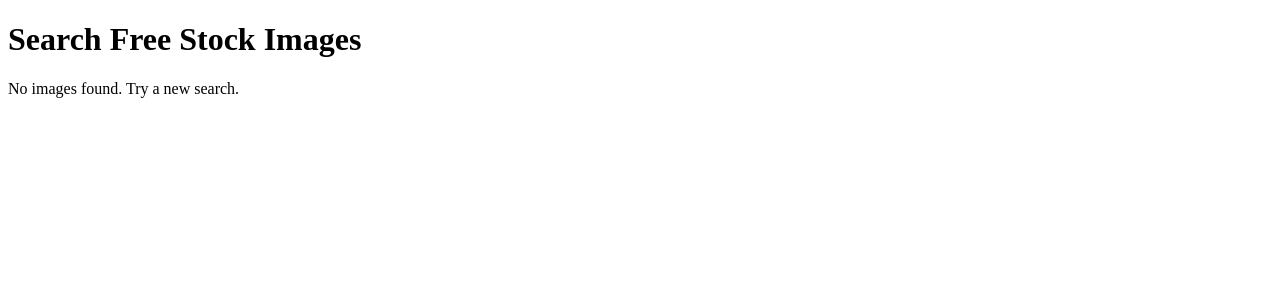
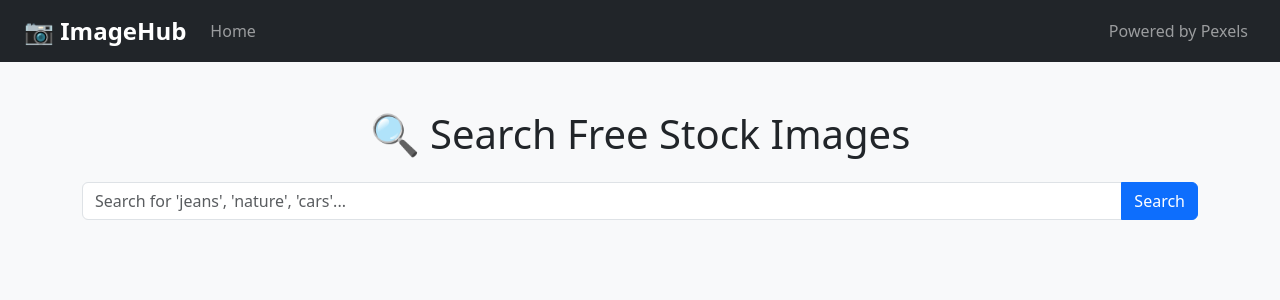
Before and after one commit to ritika7893/ImageHub, a Django app: page / in a window 1280 px wide. Shown: the top 300 px of the page. Run offline with Django 5.2, Linux system fonts and the light colour scheme.

Commit message:
Make UI Presentable

```diff
--- a/fetcher/templates/fetcher/home.html
+++ b/fetcher/templates/fetcher/home.html
@@ -1,39 +1,105 @@
 <!DOCTYPE html>
-<html>
+<html lang="en">
 <head>
-    <title>Image Fetcher</title>
+  <meta charset="UTF-8">
+  <title>ImageHub | Free Stock Images</title>
+  <link href="https://cdn.jsdelivr.net/npm/bootstrap@5.3.0/dist/css/bootstrap.min.css" rel="stylesheet">
+  <style>
+    body {
+      background-color: #f8f9fa;
+    }
+    .navbar-brand {
+      font-weight: bold;
+      font-size: 1.5rem;
+    }
+    .image-card {
+      border: 1px solid #ddd;
+      border-radius: 8px;
+      padding: 10px;
+      background: #fff;
+      transition: transform 0.2s ease-in-out;
+      height: 100%;
+    }
+    .image-card:hover {
+      transform: scale(1.02);
+      box-shadow: 0 4px 12px rgba(0,0,0,0.1);
+    }
+    img {
+      height: 200px;
+      object-fit: cover;
+      width: 100%;
+    }
+  </style>
 </head>
 <body>
-    <h1>Search Free Stock Images</h1>
+
+<!-- ✅ Header -->
+<nav class="navbar navbar-expand-lg navbar-dark bg-dark">
+  <div class="container-fluid px-4">
+
+    <!-- Logo -->
+    <a class="navbar-brand" href="{% url 'home' %}">📷 ImageHub</a>
+
+    <!-- Left side: Home -->
+    <ul class="navbar-nav d-flex flex-row">
+      <li class="nav-item">
+        <a class="nav-link" href="{% url 'home' %}">Home</a>
+      </li>
+    </ul>
+
+    <!-- Toggler for mobile -->
+    <button class="navbar-toggler" type="button" data-bs-toggle="collapse"
+            data-bs-target="#navbarContent" aria-controls="navbarContent"
+            aria-expanded="false" aria-label="Toggle navigation">
+      <span class="navbar-toggler-icon"></span>
+    </button>
+
+    <!-- Right side: Powered by Pexels -->
+    <div class="collapse navbar-collapse justify-content-end" id="navbarContent">
+      <ul class="navbar-nav">
+        <li class="nav-item">
+          <a class="nav-link" href="https://www.pexels.com/api/" target="_blank">Powered by Pexels</a>
+        </li>
+      </ul>
+    </div>
+  </div>
+</nav>
+
+
+<div class="container py-5">
+    <h1 class="text-center mb-4">🔍 Search Free Stock Images</h1>
+
+    <!-- Search Form -->
+    <form method="get" action="{% url 'search_images' %}" class="mb-4">
+        <div class="input-group">
+            <input type="text" class="form-control" name="query" placeholder="Search for 'jeans', 'nature', 'cars'..." required>
+            <button class="btn btn-primary" type="submit">Search</button>
+        </div>
+    </form>
+    {% if images %}
     <form method="POST" action="{% url 'download_images' %}">
-    {% csrf_token %}
-
-    {% if images %}
-        <h2>Search Results:</h2>
-        <div style="display:flex; flex-wrap: wrap;">
+        {% csrf_token %}
+        <div class="row">
             {% for img in images %}
-                <div style="margin: 10px; text-align: center;">
-                    <img src="{{ img }}" width="200"><br>
-                    <input type="checkbox" name="selected_images" value="{{ img }}">
+            <div class="col-md-3 col-sm-6 mb-4">
+                <div class="image-card text-center">
+                   <img src="{{ img }}" class="img-fluid mb-2 rounded" alt="Image" style="height: 40vh; width: 100%; object-fit: cover;">
+                    <div class="checkbox">
+                        <input type="checkbox" name="selected_images" value="{{ img }}">
+                        <label>Select</label>
+                    </div>
                 </div>
+            </div>
             {% endfor %}
         </div>
-        <br>
-        <button type="submit">Download Selected</button>
-    {% else %}
-        <p>No images found. Try a new search.</p>
+        <div class="text-center">
+            <button class="btn btn-success" type="submit">⬇️ Download Selected</button>
+        </div>
+    </form>
+    {% elif request.GET.query %}
+        <p class="text-center text-muted mt-4">😕 No images found for "{{ request.GET.query }}".</p>
     {% endif %}
-</form>
+</div>
 
-    {% if images %}
-        <h2>Results:</h2>
-        <div style="display:flex; flex-wrap: wrap;">
-            {% for img in images %}
-                <div style="margin: 10px;">
-                    <img src="{{ img }}" width="200" height="auto">
-                </div>
-            {% endfor %}
-        </div>
-    {% endif %}
 </body>
 </html>
```
